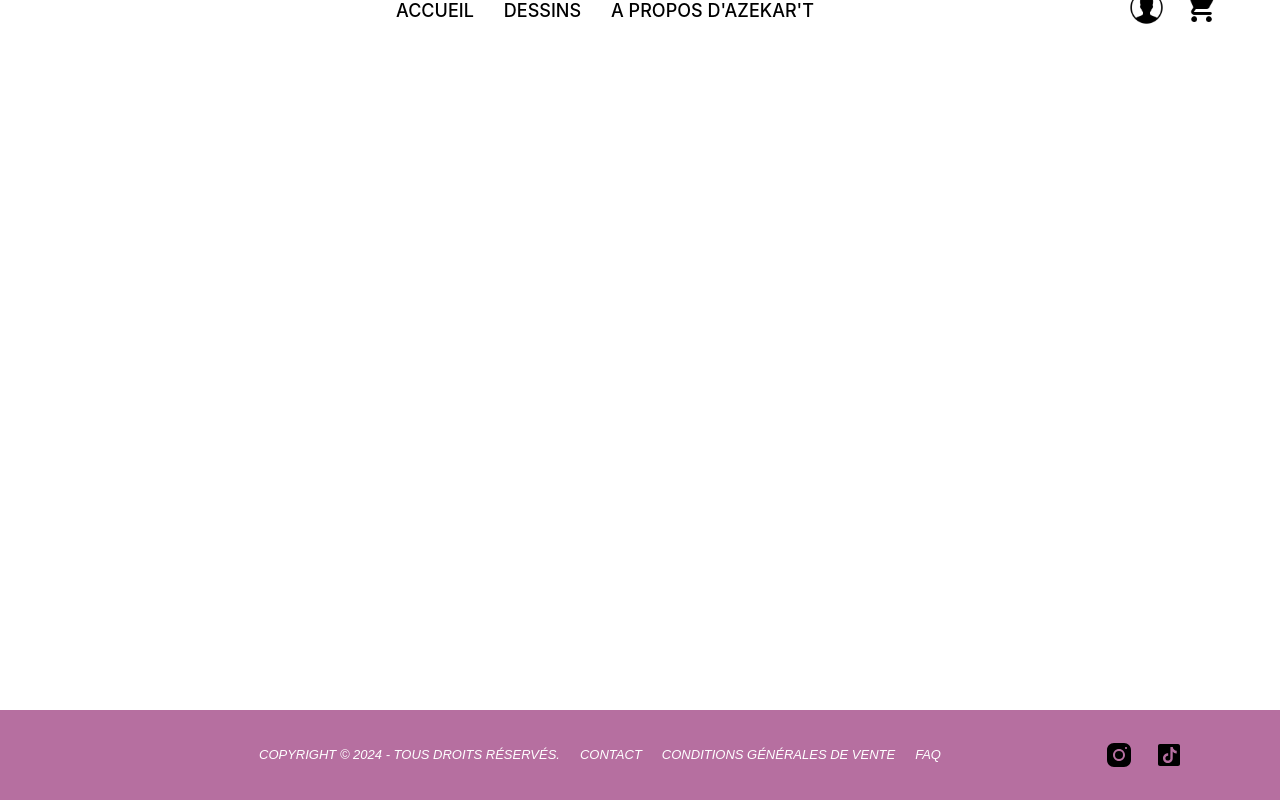
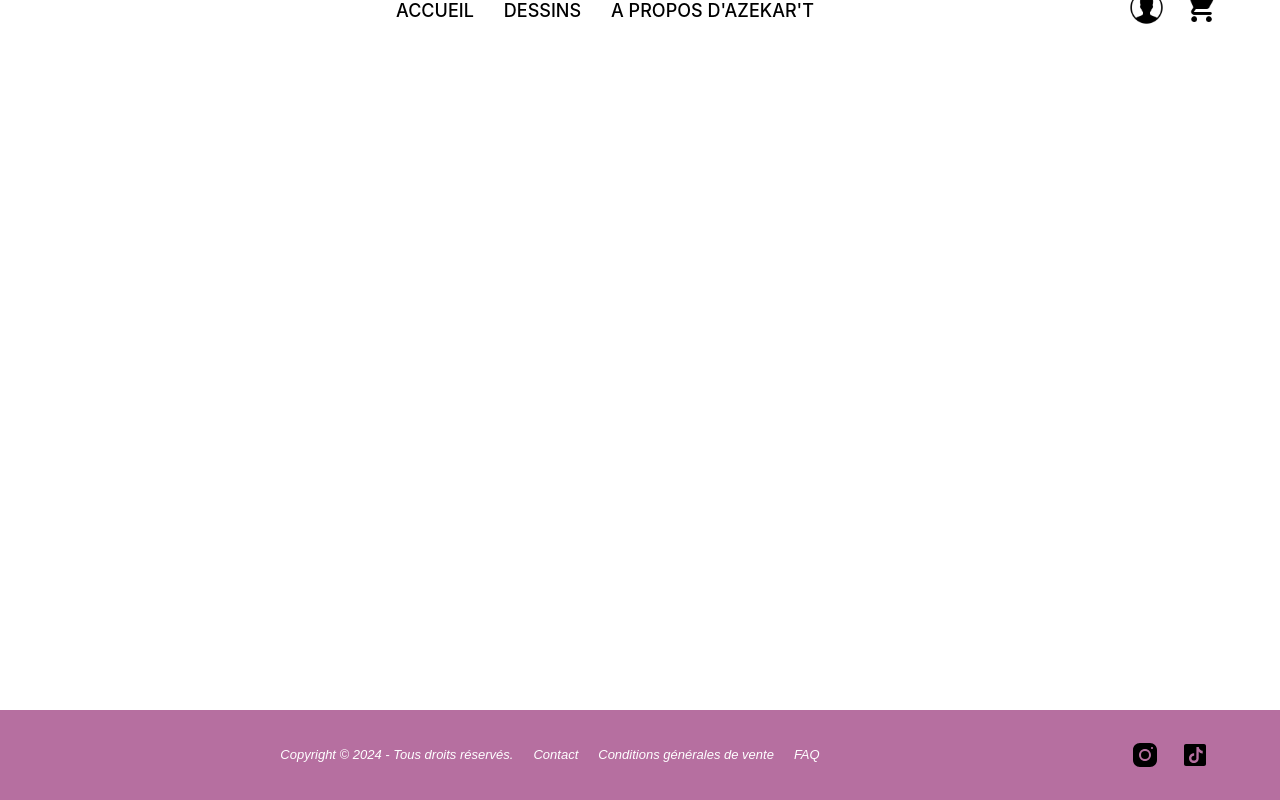
Before and after one commit to Gulbahar57/azekariste_blog_site, a React (Vite) app in the folder draw_project/frontend/: page /accueil in a window 1280 px wide. Built offline with nearby package versions, Linux system fonts and the light colour scheme.

Commit message:
adjusting footer.css

```diff
--- a/draw_project/frontend/src/components/Footer/Footer.css
+++ b/draw_project/frontend/src/components/Footer/Footer.css
@@ -14,7 +14,7 @@
 
 .social-links img {
     position: relative;
-    right: -825px;
+    right: -780px;
     width: 30px;  /* Taille de l'icône */
     height: auto;
 }
@@ -22,11 +22,10 @@
 .site-informations {
     font-family: sans-serif;
     font-size: small;
-    text-transform: uppercase;
     font-style: italic;
     display: flex;
     position: relative;
-    left: -100px;
+    left: -150px;
     color: white;
     gap: 20px;
 }
```
